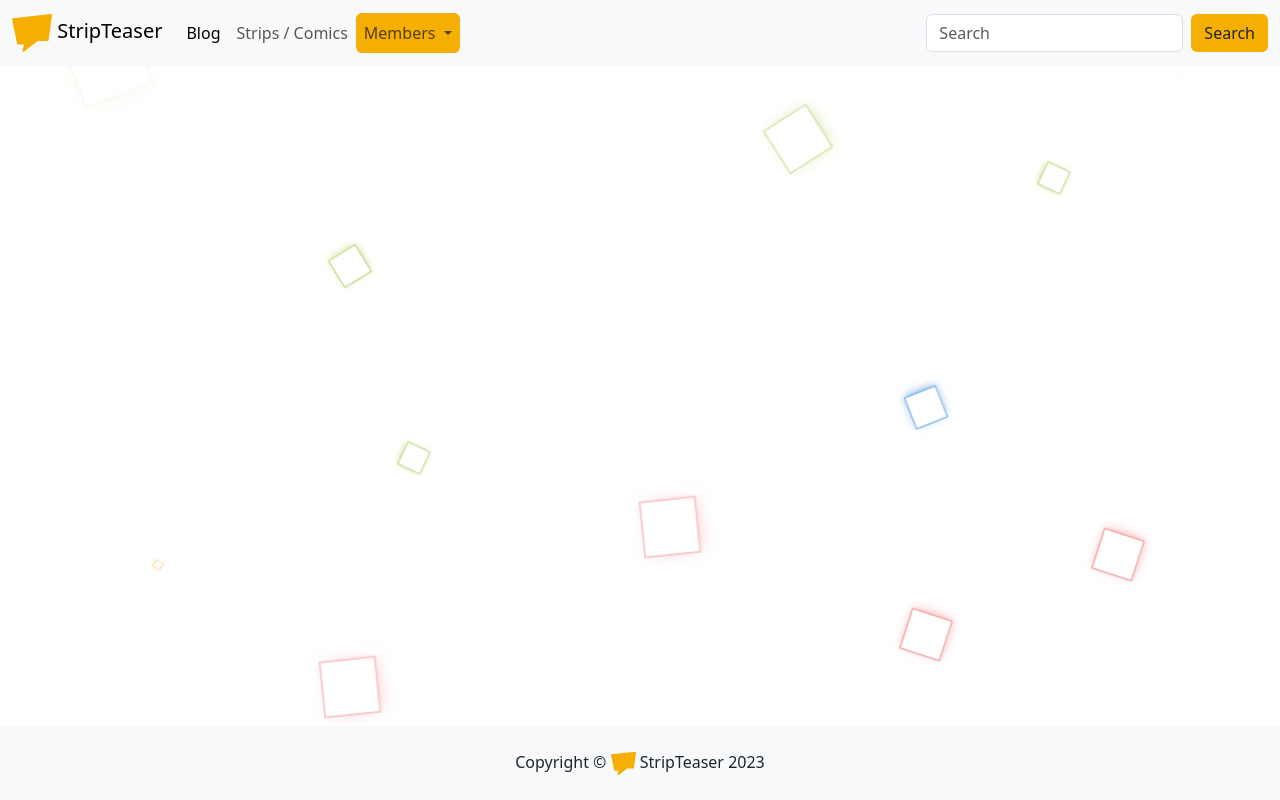
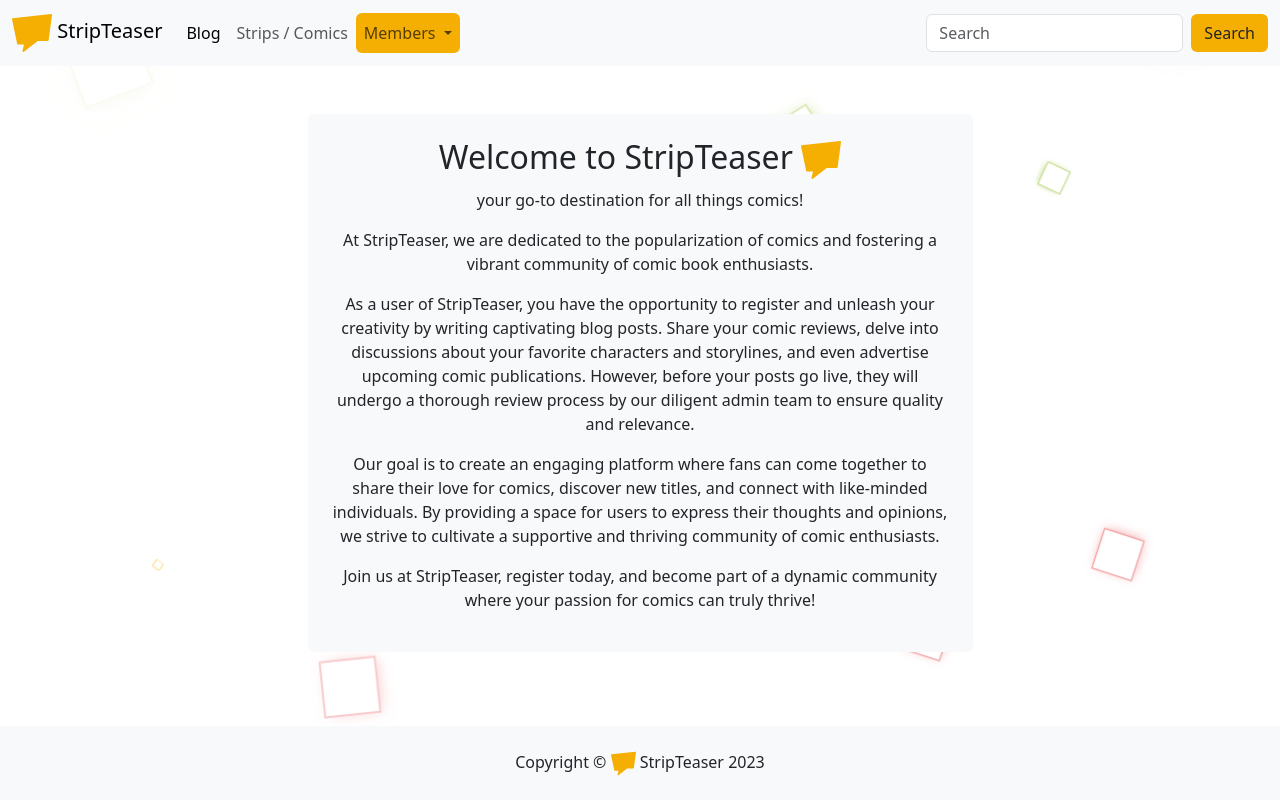
Before and after one commit to radule90/CI_PP__4, a Django app: page / in a window 1280 px wide. Run offline with Django 3.2, Linux system fonts and the light colour scheme.

Commit message:
Add home page content and link

```diff
--- a/templates/header.html
+++ b/templates/header.html
@@ -3,7 +3,7 @@
     <!-- Modified Bootstrap Navbar-->
     <nav class="navbar navbar-expand-lg bg-body-tertiary">
         <div class="container-fluid">
-            <a class="navbar-brand" href="#"><svg class="css-ze2te4 css-qd6ojx"
+            <a class="navbar-brand" href="{% url 'home-page' %}"><svg class="css-ze2te4 css-qd6ojx"
                     viewBox="0 0 88.98305084745763 84.09388559703329" width=40 height=40>
                     <g transform="translate(-1.8910208383443239, -4.335746534508351) scale(0.9663173359826587)"
                         class="css-1lmlii8" fill="#f5af02">
--- a/templates/index.html
+++ b/templates/index.html
@@ -2,5 +2,24 @@
 {% load static %}
 {% block title %}StripTeaser Blog{% endblock title %}
 {% block content %}
-
+<section class="container">
+    <div class="row justify-content-center text-center">
+        <div class="col-md-7 btn-grey rounded p-4">
+            <h2>Welcome to StripTeaser <svg class="css-ze2te4 css-qd6ojx"
+                viewBox="0 0 88.98305084745763 84.09388559703329" width=40 height=40>
+                <g transform="translate(-1.8910208383443239, -4.335746534508351) scale(0.9663173359826587)"
+                    class="css-1lmlii8" fill="#f5af02">
+                    <path xmlns="http://www.w3.org/2000/svg"
+                        d="M28.036,91.512c-0.38,0-0.764-0.104-1.096-0.324c-0.708-0.467-1.048-1.332-0.844-2.155l3.552-14.353H15.872  c-0.944,0-1.764-0.656-1.956-1.584L2,16.368c-0.116-0.556,0.004-1.132,0.34-1.588c0.332-0.456,0.84-0.752,1.404-0.813L91.828,4.5  c0.607-0.072,1.22,0.156,1.648,0.592c0.428,0.436,0.631,1.056,0.547,1.66l-7.836,58.191c-0.136,0.992-0.979,1.736-1.983,1.736  H61.216L29.256,91.1C28.892,91.376,28.464,91.512,28.036,91.512L28.036,91.512z">
+                    </path>
+                </g>
+            </svg></h2>
+            <p>your go-to destination for all things comics!</p>
+            <p>At StripTeaser, we are dedicated to the popularization of comics and fostering a vibrant community of comic book enthusiasts.</p>
+            <p>As a user of StripTeaser, you have the opportunity to register and unleash your creativity by writing captivating blog posts. Share your comic reviews, delve into discussions about your favorite characters and storylines, and even advertise upcoming comic publications. However, before your posts go live, they will undergo a thorough review process by our diligent admin team to ensure quality and relevance.</p>
+            <p>Our goal is to create an engaging platform where fans can come together to share their love for comics, discover new titles, and connect with like-minded individuals. By providing a space for users to express their thoughts and opinions, we strive to cultivate a supportive and thriving community of comic enthusiasts.</p>
+            <p>Join us at StripTeaser, register today, and become part of a dynamic community where your passion for comics can truly thrive!</p>
+        </div>
+    </div>
+</section>
 {% endblock content %}
```
Also changed, not shown: stripteaser/settings.py (+10 -12 lines).
